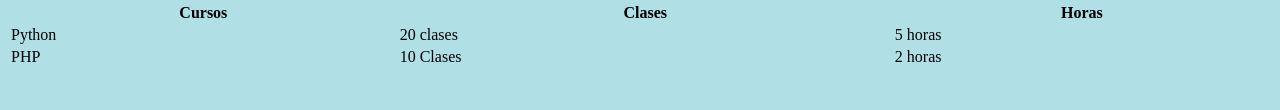
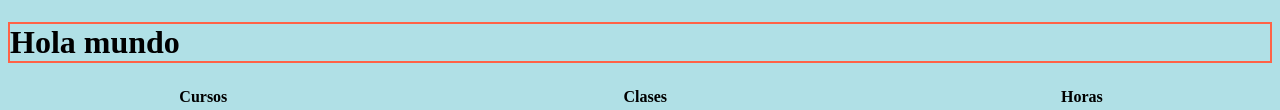
Before and after one commit to AlisterVento/mi_primera_pagina, a plain HTML site: page index.html in a window 1280 px wide. Shown: the part 518-628 px from the top of the page. Drawn offline with Linux system fonts and the light colour scheme.

Commit message:
agregando borde

```diff
--- a/index.html
+++ b/index.html
@@ -20,6 +20,8 @@
       <li><a href="https://www.youtube.com/" target="_blank">Youtube</a></li>
     </ul>
     <img src="https://i.ibb.co/chv7Jw9z/t8q-Xd3-Q-3.png" alt="A beautiful landscape">
+
+
     <table style="width:100%">
     <tr>
       <th>Cursos</th>
@@ -36,6 +38,7 @@
     <td>10 Clases</td>
     <td>2 horas</td>
     </tr>
+    <h1 style="border: 2px solid tomato;">Hola mundo</h1>
 
   </table>
   </body>
```
